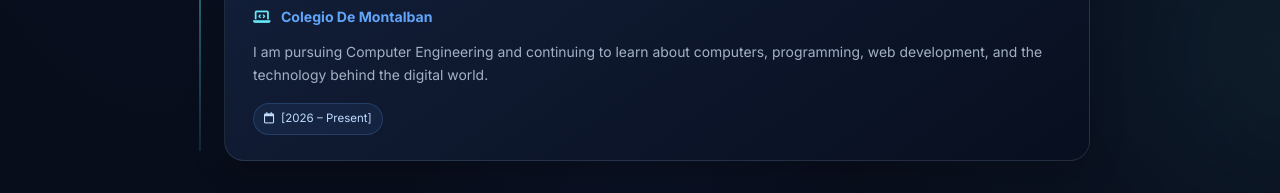
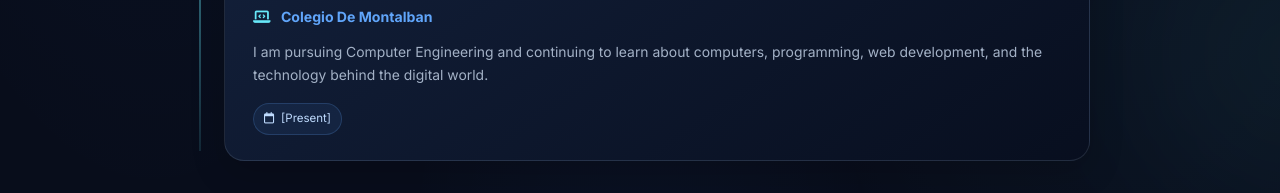
Before and after one commit to Gigattiace/Brit-Porfolio, a plain HTML site: page website.html in a window 1280 px wide. Shown: the part 3126-3319 px from the top of the page. Drawn offline with Linux system fonts and the light colour scheme.

Commit message:
Update website.html

```diff
--- a/website.html
+++ b/website.html
@@ -2263,7 +2263,7 @@
 
                         <span class="education-year">
                             <i class="fa-regular fa-calendar"></i>
-                            [2026 – Present]
+                            [Present]
                         </span>
                     </article>
 
```
